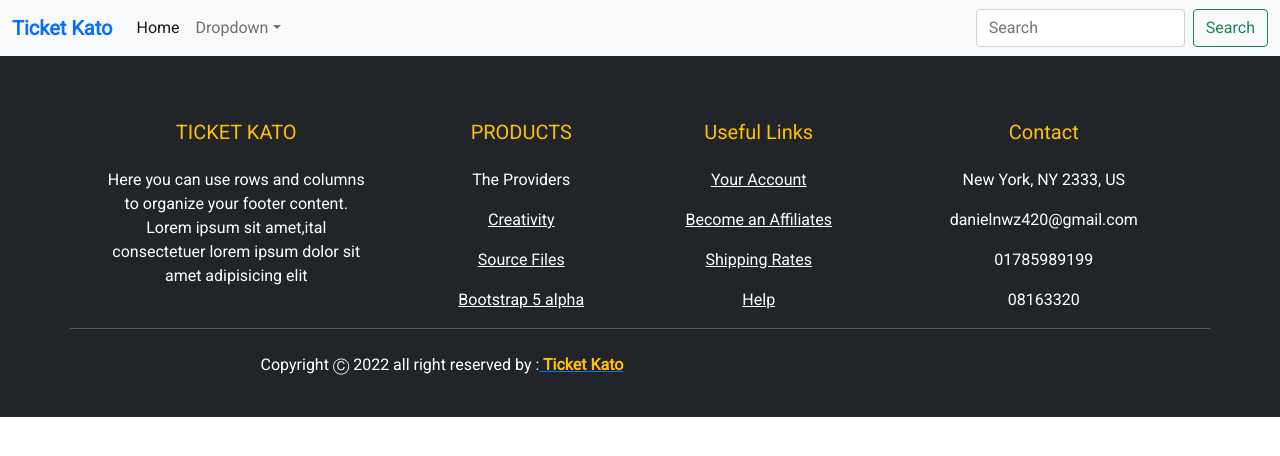
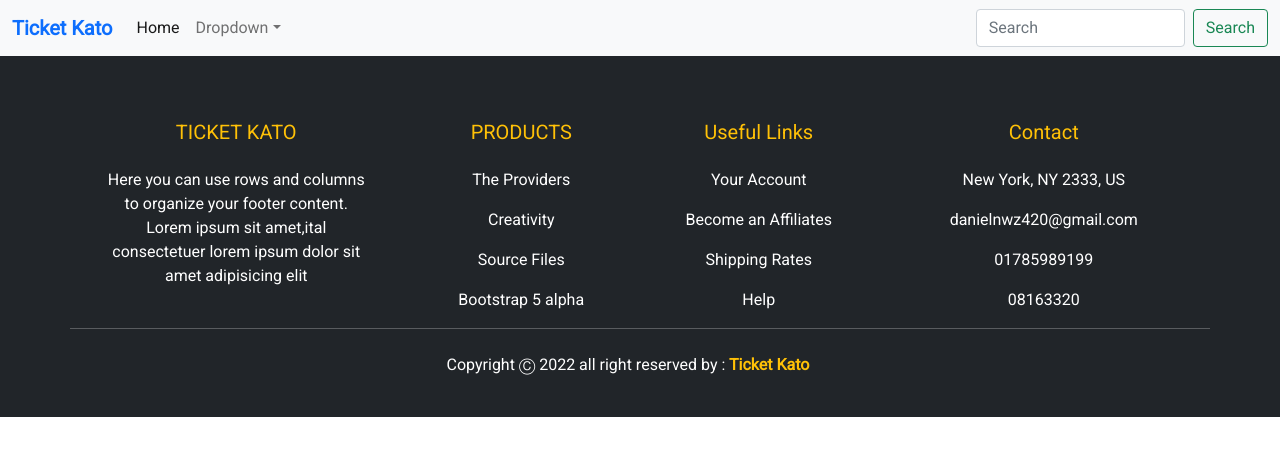
Before and after one commit to MehruzSaif/ticket-kato-client-side, a React (Create React App) app: page / in a window 1280 px wide. Shown: the top 456 px of the page. Built offline with nearby package versions, Linux system fonts and the light colour scheme.

Commit message:
footer a tag style

```diff
--- a/src/pages/shared/Footer.js
+++ b/src/pages/shared/Footer.js
@@ -17,29 +17,29 @@
                                 <a href='#' className='text-white text-decoration-none'>The Providers</a>
                             </p>
                             <p>
-                                <a href='#' className='text-white'>Creativity</a>
+                                <a href='#' className='text-white text-decoration-none'>Creativity</a>
                             </p>
                             <p>
-                                <a href='#' className='text-white'>Source Files</a>
+                                <a href='#' className='text-white text-decoration-none'>Source Files</a>
                             </p>
                             <p>
-                                <a href='#' className='text-white'>Bootstrap 5 alpha</a>
+                                <a href='#' className='text-white text-decoration-none'>Bootstrap 5 alpha</a>
                             </p>
                         </div>
 
                         <div className='col-md-3 col-lg-2 col-xl-2 mx-auto mt-3'>
                             <h5 className='text-text-uppercase mb-4 font-weight-bold text-warning '>Useful Links</h5>
                             <p>
-                                <a href='#' className='text-white'>Your Account</a>
+                                <a href='#' className='text-white text-decoration-none'>Your Account</a>
                             </p>
                             <p>
-                                <a href='#' className='text-white'>Become an Affiliates</a>
+                                <a href='#' className='text-white text-decoration-none'>Become an Affiliates</a>
                             </p>
                             <p>
-                                <a href='#' className='text-white'>Shipping Rates</a>
+                                <a href='#' className='text-white text-decoration-none'>Shipping Rates</a>
                             </p>
                             <p>
-                                <a href='#' className='text-white'>Help</a>
+                                <a href='#' className='text-white text-decoration-none'>Help</a>
                             </p>
                         </div>
 
@@ -62,10 +62,10 @@
                         <hr className='mb-4'/>
 
                         <div className='row align-items-center'>
-                            <div className='col-md-7 col-lg-8'>
+                            <div className='col-md-6 col-lg-12'>
                                 <p>Copyright  Ⓒ 2022 all right reserved by :
-                                <a href='#' >
-                                    <strong className='text-warning'>  Ticket Kato</strong>
+                                <a href='#'  className='text-decoration-none'>
+                                    <strong className='text-warning text-decoration-none'>  Ticket Kato</strong>
                                 </a>
                                 </p>
 
```
